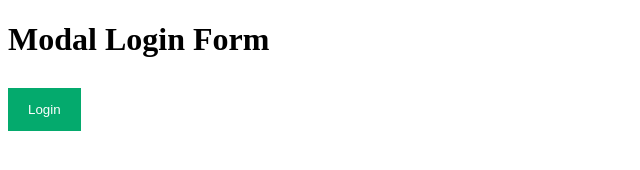
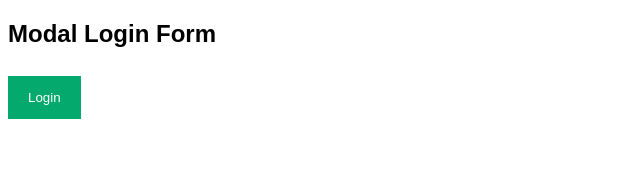
Before and after one commit to shamimmhamud/Assaingment-10, a plain HTML site: page Index.html in a window 1280 px wide. Shown: the whole page, without its empty margins (0-640 px from the left). Drawn offline with Linux system fonts and the light colour scheme.

Commit message:
2nd commit

```diff
--- a/Index.html
+++ b/Index.html
@@ -4,12 +4,19 @@
   <meta charset="UTF-8">
   <meta http-equiv="X-UA-Compatible" content="IE=edge">
   <meta name="viewport" content="width=device-width, initial-scale=1.0">
-    <title>Assaingment-10</title>
+  <title>Document</title>
+</head>
 <link rel="stylesheet" href="style.css">
-</head>
 <body>
 
-    <h1>Modal Login Form</h1>
+
+
+
+
+
+
+
+  <h2>Modal Login Form</h2>
 
   <button onclick="document.getElementById('id01').style.display='block'" style="width:auto;">Login</button>
 
@@ -55,5 +62,11 @@
 
 
 
+
+
+
+
+
+
 </body>
 </html>
--- a/Style.css
+++ b/Style.css
@@ -1,5 +1,4 @@
-. body
-{font-family: Arial, Helvetica, sans-serif;}
+body {font-family: Arial, Helvetica, sans-serif;}
 
 /* Full-width input fields */
 input[type=text], input[type=password] {
@@ -118,3 +117,4 @@ span.psw {
   .cancelbtn {
      width: 100%;
   }
+}
```
Lines whose indentation alone changed are shown as unchanged.
